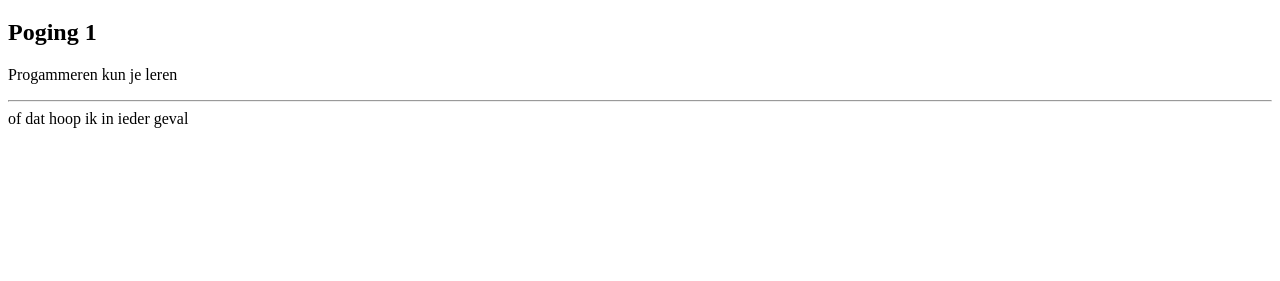
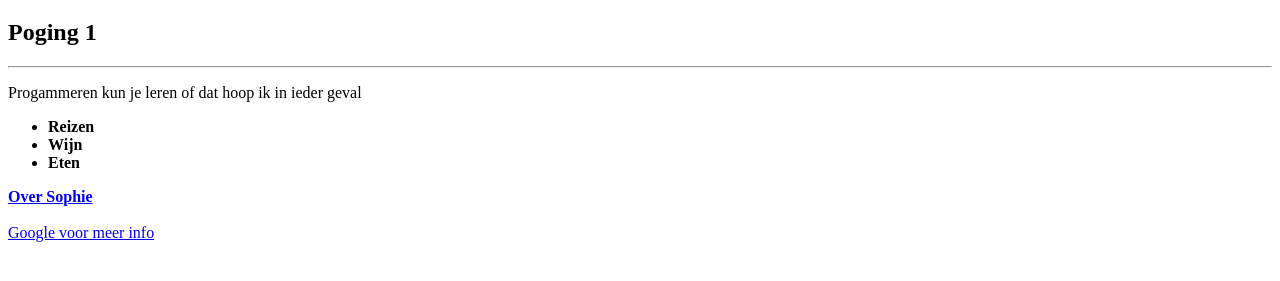
Before and after one commit to SophieStortel/Winc_Academy_HTML, a plain HTML site: page index.html in a window 1280 px wide. Shown: the part 61-342 px from the top of the page. Drawn offline with Linux system fonts and the light colour scheme.

Commit message:
Add files via upload

```diff
--- a/index.html
+++ b/index.html
@@ -7,8 +7,21 @@
         <body>
           <h1> Website voor dummies </h1>
           <h2> Poging 1 </h2>
+        <hr> </hr>
+          <p> Progammeren kun je leren of dat hoop ik in ieder geval </p>
 
-          <p> Progammeren kun je leren </p>
-          <hr> of dat hoop ik in ieder geval </hr>
+          <b> <ul>
+            <li>Reizen</li>
+            <li>Wijn</li>
+            <li>Eten</li>
+          </ul></b>
+
+          <a href="about.html"><b>Over Sophie</b></a>
+
+          <br><br>
+          <a href="https://www.google.nl/" target="_blank"> Google voor meer info</a>
+        </br></br>
+
+
         </body>
  </html>
```
Also changed, not shown: about.html (added, +20 -0 lines), Sophie.jpg (added).
